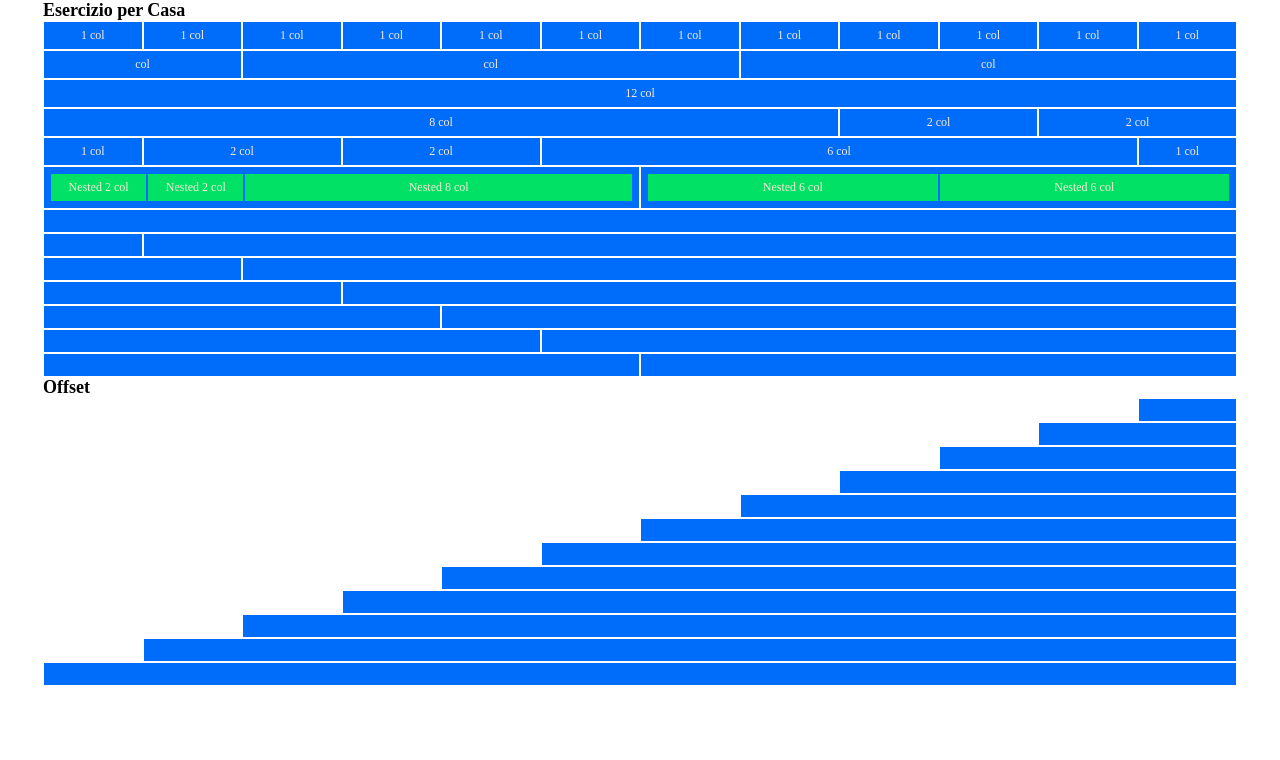
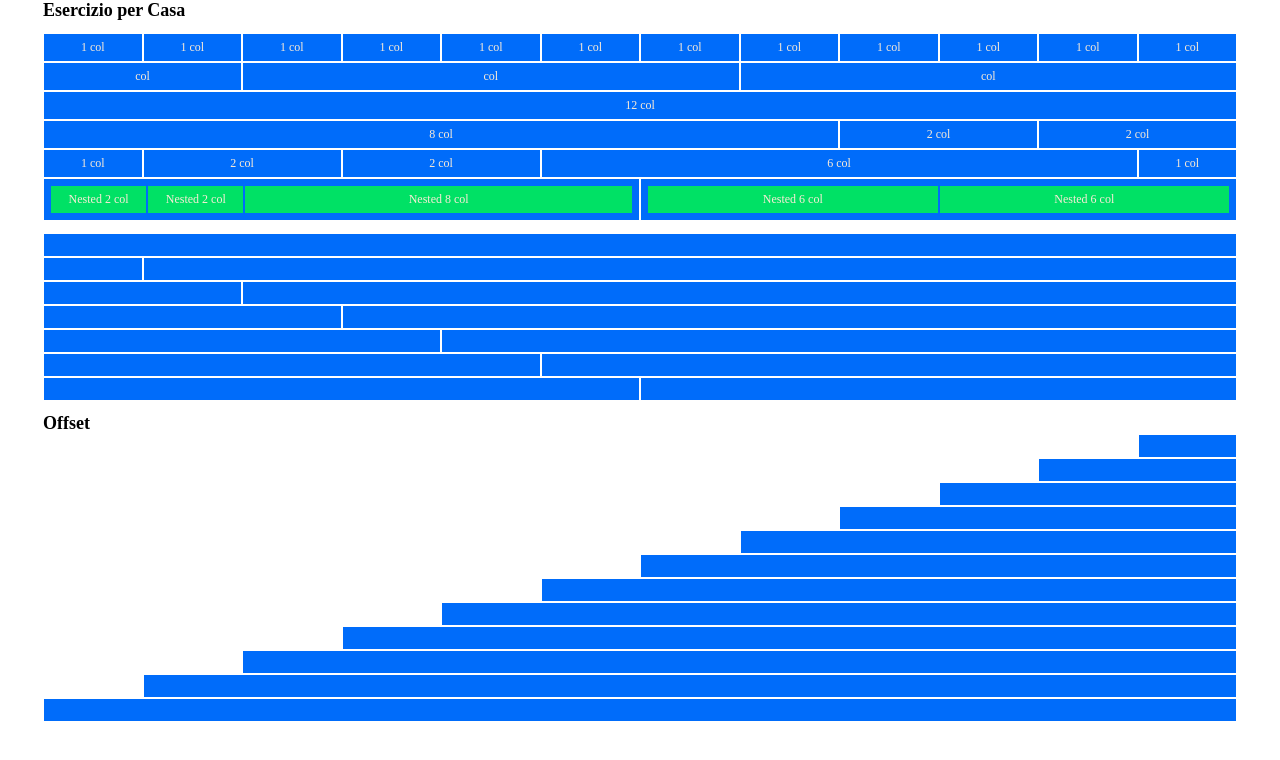
Before and after one commit to FraAccaBi/html-css-12bool, a plain HTML site: page index.html in a window 1280 px wide. Drawn offline with Linux system fonts and the light colour scheme.

Commit message:
add padding between sections

```diff
--- a/asset/css/framework.css
+++ b/asset/css/framework.css
@@ -138,3 +138,6 @@ h1, h2 {
 .h-3{
     height: 3rem;
 }
+.p-1{
+    padding-top: 1rem;
+}
--- a/index.html
+++ b/index.html
@@ -14,7 +14,7 @@
       <h1>Esercizio per Casa</h1>
     </header>
     <main>
-      <section class="first">
+      <section class="first p-1">
           <div class="row text-center">
             <div class="blue col-1 p-05">1 col</div>
             <div class="blue col-1 p-05">1 col</div>
@@ -67,7 +67,7 @@
           </div>
       </section>
 
-      <section class="second">
+      <section class="second p-1">
         <div class="container">
           <div class="row">
             <div class="blue col-12"></div>
@@ -98,7 +98,7 @@
           </div>
         </div>
       </section>
-      <h2>Offset</h2>
+      <h2 class="p-1">Offset</h2>
       <section class="third">
           <div class="row">
             <div class="col-offset-11"></div>
```
